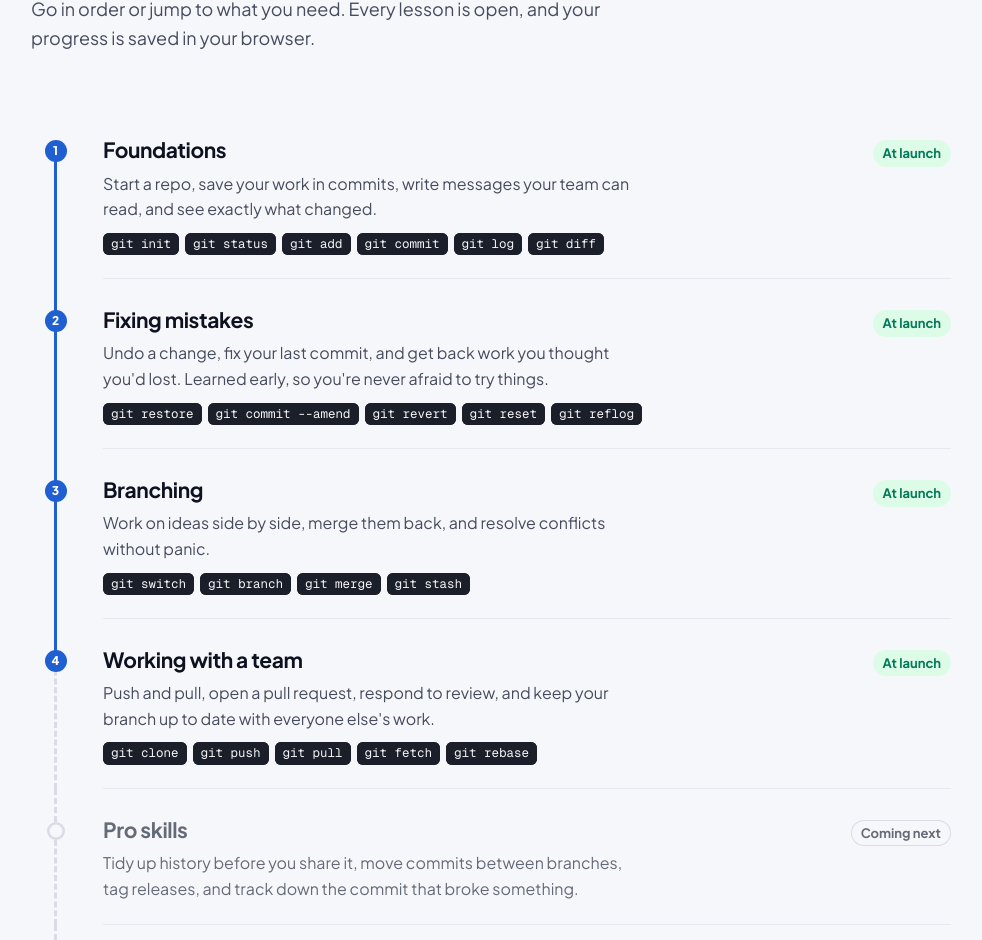
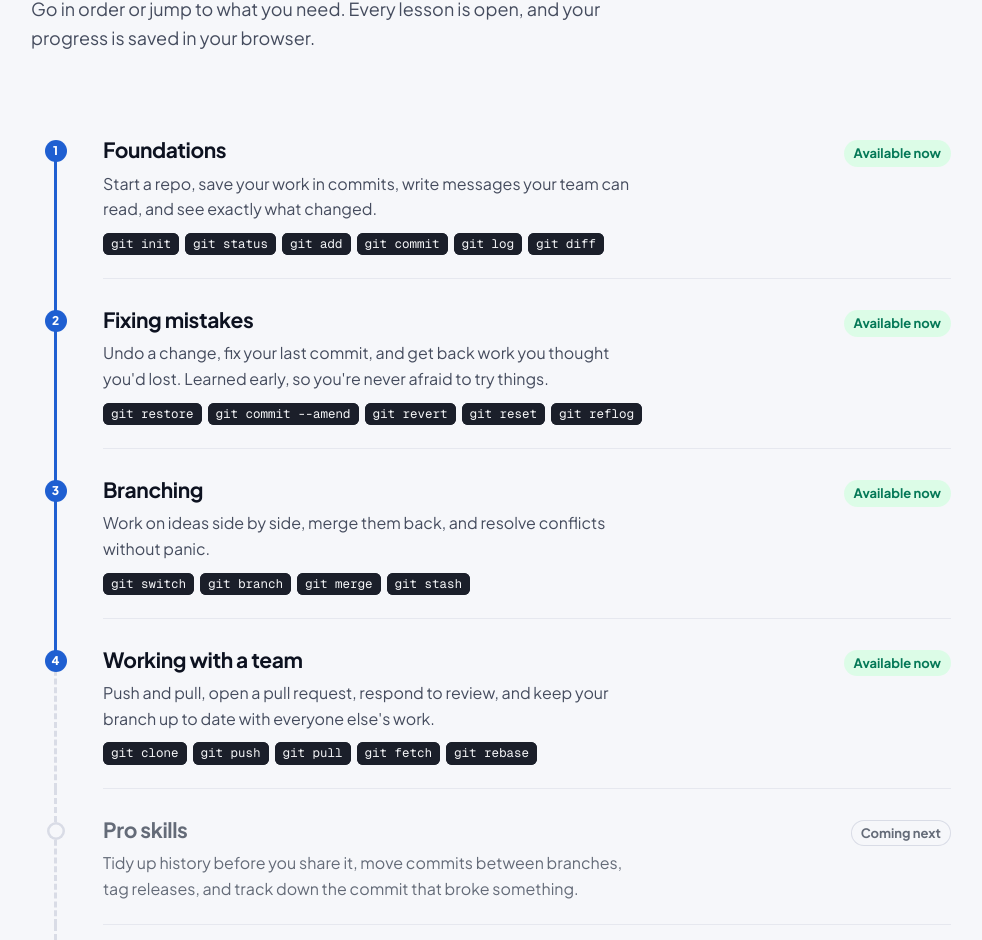
Before and after one commit to chrisglaske/termtrek, a React (Vite) app: page / in a window 1280 px wide. Shown: the part 2133-3073 px from the top of the page, without its empty margins (47-1029 px from the left). Built offline with nearby package versions, Linux system fonts and the light colour scheme.

Commit message:
fix(ui): label available course sections as available now

```diff
--- a/src/ui/landing/CourseRail.tsx
+++ b/src/ui/landing/CourseRail.tsx
@@ -29,7 +29,7 @@ export function CourseRail(): React.JSX.Element {
                 </div>
               )}
             </div>
-            <span className="when">{later ? 'Coming next' : 'At launch'}</span>
+            <span className="when">{later ? 'Coming next' : 'Available now'}</span>
           </li>
         )
       })}
```
Also changed, not shown: 1 other file (tests, documents, lock files or other folders).
